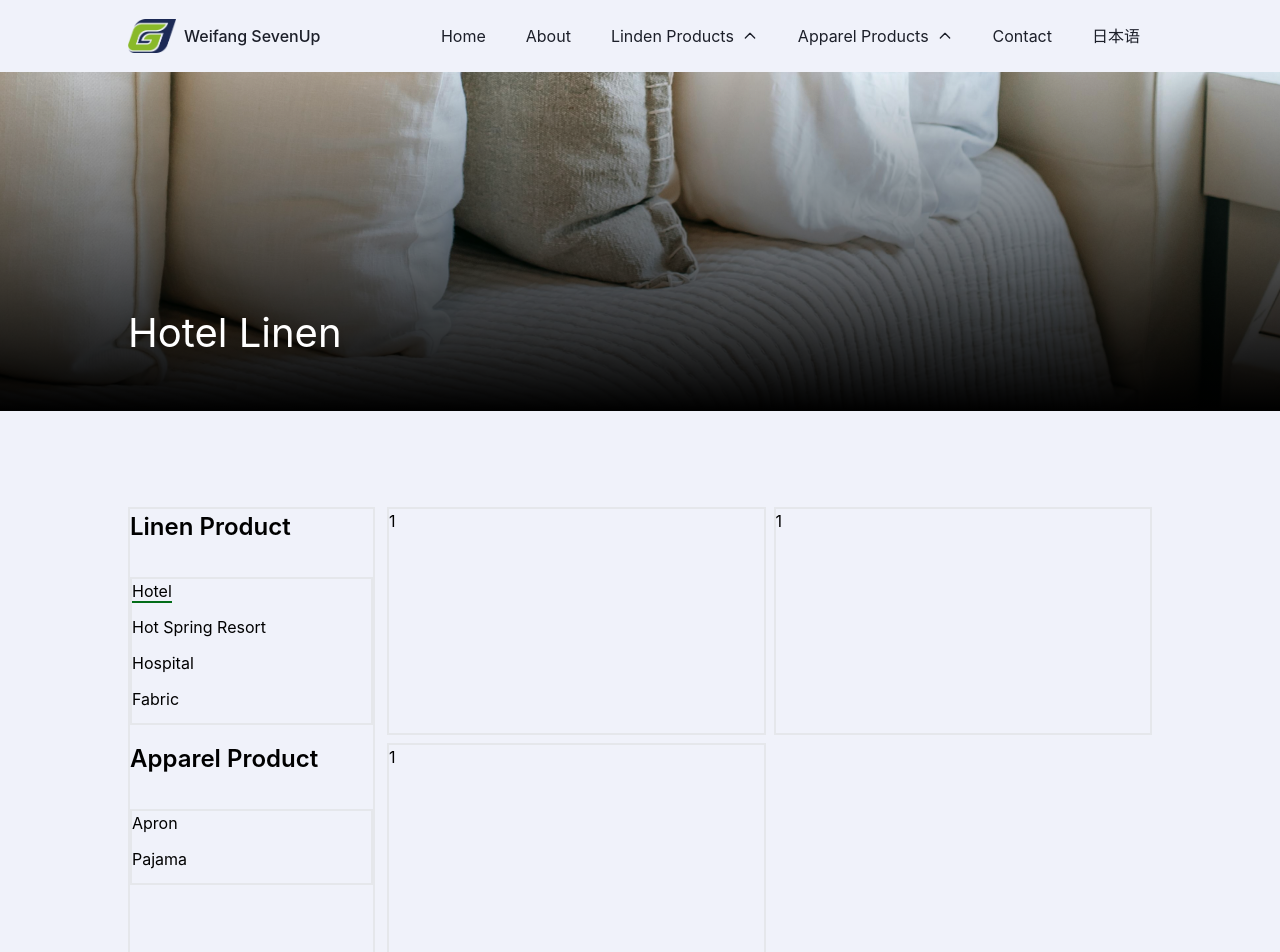
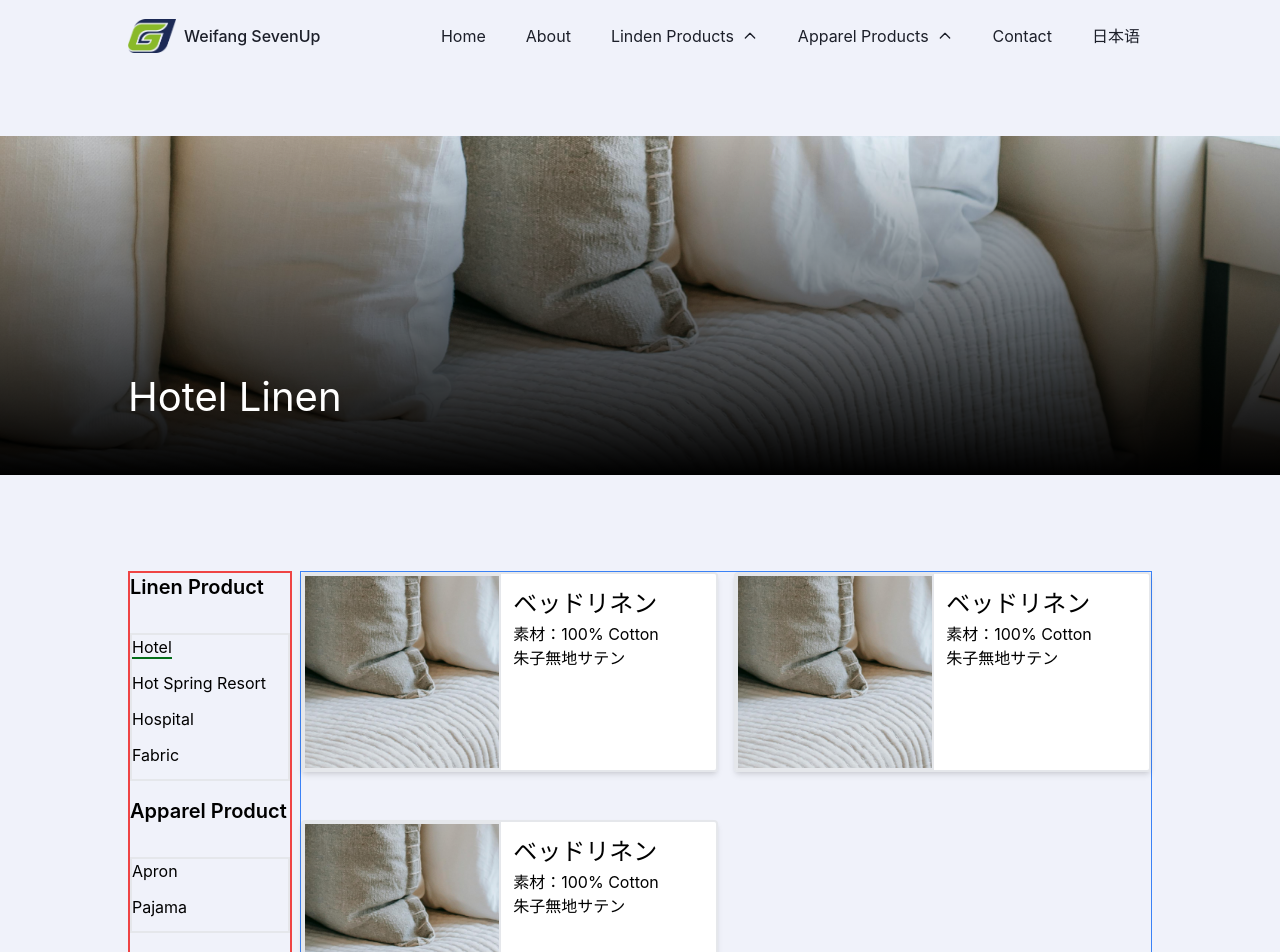
Before and after one commit to jasonxuDrop/venus-trading-website-2024, a React (Create React App) app: page /productList in a window 1280 px wide. Shown: the top 952 px of the page. Built offline with nearby package versions, Linux system fonts and the light colour scheme.

Commit message:
update productlist page layout

```diff
--- /dev/null
+++ b/src/components/DetailedProductCard.js
@@ -0,0 +1,27 @@
+const DetailedProductCard = ({
+  productTitle,
+  productDes,
+  productImg_1,
+  productImg_2,
+  className,
+}) => {
+  return (
+    <div
+      className={`${className} mb-[32px] max-w-[190px] lg:max-w-full lg:w-full h-[300px] lg:h-[200px] lg:col-span-6 border-2 flex flex-col lg:flex-row cursor-pointer shadow-md hover:shadow-xl transition-shadow duration-400 ease-in-out rounded overflow-hidden`}
+    >
+      <div className="w-full lg:w-[48%] h-full border-2">
+        <img src={productImg_1} className="w-full h-full object-cover" />
+      </div>
+      <div className="w-full lg:w-[52%] h-full bg-white">
+        <div className="w-full h-[128px] lg:py-3 lg:pl-3 lg:pr-10">
+          <h3>{productTitle}</h3>
+          <p>
+            素材：<span>{productDes}</span>
+          </p>
+        </div>
+      </div>
+    </div>
+  );
+};
+
+export default DetailedProductCard;
--- a/src/index.css
+++ b/src/index.css
@@ -75,7 +75,7 @@ code {
 }
 
 .aspect-ratio-square {
-  width: 100%; /* or fixed px based on your design needs */
+  width: 100%;
   height: auto;
-  aspect-ratio: 1 / 1; /* This maintains a 1:1 aspect ratio */
+  aspect-ratio: 1 / 1;
 }
--- a/src/pages/ProductList.js
+++ b/src/pages/ProductList.js
@@ -2,9 +2,11 @@ import React from "react";
 import { Link } from "react-router-dom";
 import img from "../assets/images/test.png";
 
+import DetailedProductCard from "../components/DetailedProductCard";
+
 const ProductList = () => {
   return (
-    <div className="w-full bg-navbarcolor relative">
+    <div className="w-full bg-navbarcolor relative pt-[64px] pb-[128px]">
       <div className="hidden lg:block lg:relative lg:w-full">
         <img src={img} alt="" className="w-full h-full object-cover" />
         <div className="absolute inset-0 bg-gradient-to-t from-black to-transparent"></div>
@@ -13,48 +15,71 @@ const ProductList = () => {
         </div>
       </div>
 
-      <div className="max-w-screen-xl mx-auto py-[2rem] lg:pt-[96px] lg:pb-[192px] px-3.5 sm:px-16 lg:px-32">
-        <div className="relative grid grid-cols-12 gap-3">
-          <div className="hidden lg:block lg:col-span-3">
-            <div className="flex flex-col h-full border-2">
-              <div>
-                <h3 className="font-semibold mb-4">Linen Product</h3>
-                <div className="mt-[32px] border-2">
-                  <Link to="/" className="mb-[12px] block">
+      <div className="max-w-screen-xl mx-auto lg:pt-[96px] lg:pb-[192px] px-3.5 sm:px-16 lg:px-32">
+        <div className="relative grid grid-cols-12 gap-2">
+          <div className="hidden lg:block lg:col-span-2 border-red-500 border-2">
+            <div className="flex flex-col h-full">
+              <div className="">
+                <h3 className="font-semibold mb-4 text-xl">Linen Product</h3>
+                <div className="mt-[32px] border-2 flex flex-col">
+                  <Link to="/" className="mb-[12px]">
                     <span className="border-b-2 border-hoverColor">Hotel</span>
                   </Link>
-                  <Link to="/" className="mb-[12px] block">
+                  <Link to="/" className="mb-[12px]">
                     <span>Hot Spring Resort</span>
                   </Link>
-                  <Link to="/" className="mb-[12px] block">
+                  <Link to="/" className="mb-[12px]">
                     <span>Hospital</span>
                   </Link>
-                  <Link to="/" className="mb-[12px] block">
+                  <Link to="/" className="mb-[12px]">
                     <span>Fabric</span>
                   </Link>
                 </div>
               </div>
               <div className="mt-4">
-                <h3 className="font-semibold mb-4">Apparel Product</h3>
-                <div className="mt-[32px] border-2">
-                  <Link to="/" className="mb-[12px] block">
+                <h3 className="font-semibold mb-4 text-xl">Apparel Product</h3>
+                <div className="mt-[32px] border-2 flex flex-col">
+                  <Link to="/" className="mb-[12px]">
                     <span>Apron</span>
                   </Link>
-                  <Link to="/" className="mb-[12px] block">
+                  <Link to="/" className="mb-[12px]">
                     <span>Pajama</span>
                   </Link>
                 </div>
               </div>
             </div>
           </div>
-          <div className="block col-span-12 lg:hidden">
-            <h1 className="text-center">Hotel Linen</h1>
+
+          <div className="text-center col-span-12 lg:hidden mb-[64px]">
+            <h1 className="inline-block relative">
+              Hotel Linen
+              <span
+                className="absolute left-1/2 transform -translate-x-1/2 mt-1 w-1/2 h-1 bg-gray-300"
+                style={{ top: "100%" }}
+              ></span>
+            </h1>
           </div>
-          <div className="col-span-12 lg:col-span-9 lg:col-start-4">
-            <div className="grid grid-cols-10 gap-2">
-              <div className="w-full h-[228px] col-span-5 border-2">1</div>
-              <div className="w-full h-[228px] col-span-5 border-2">1</div>
-              <div className="w-full h-[228px] col-span-5 border-2">1</div>
+
+          <div className="col-span-12 lg:col-span-10 lg:col-start-3 border border-blue-500">
+            <div className="grid-cols-2 justify-center grid lg:grid-cols-12 gap-2 lg:gap-4">
+              <DetailedProductCard
+                productTitle={"ベッドリネン"}
+                productDes={"100% Cotton 朱子無地サテン"}
+                productImg_1={img}
+                className={"justify-self-end"}
+              />
+              <DetailedProductCard
+                productTitle={"ベッドリネン"}
+                productDes={"100% Cotton 朱子無地サテン"}
+                productImg_1={img}
+                className={""}
+              />
+              <DetailedProductCard
+                productTitle={"ベッドリネン"}
+                productDes={"100% Cotton 朱子無地サテン"}
+                productImg_1={img}
+                className={"justify-self-end"}
+              />
             </div>
           </div>
         </div>
```
